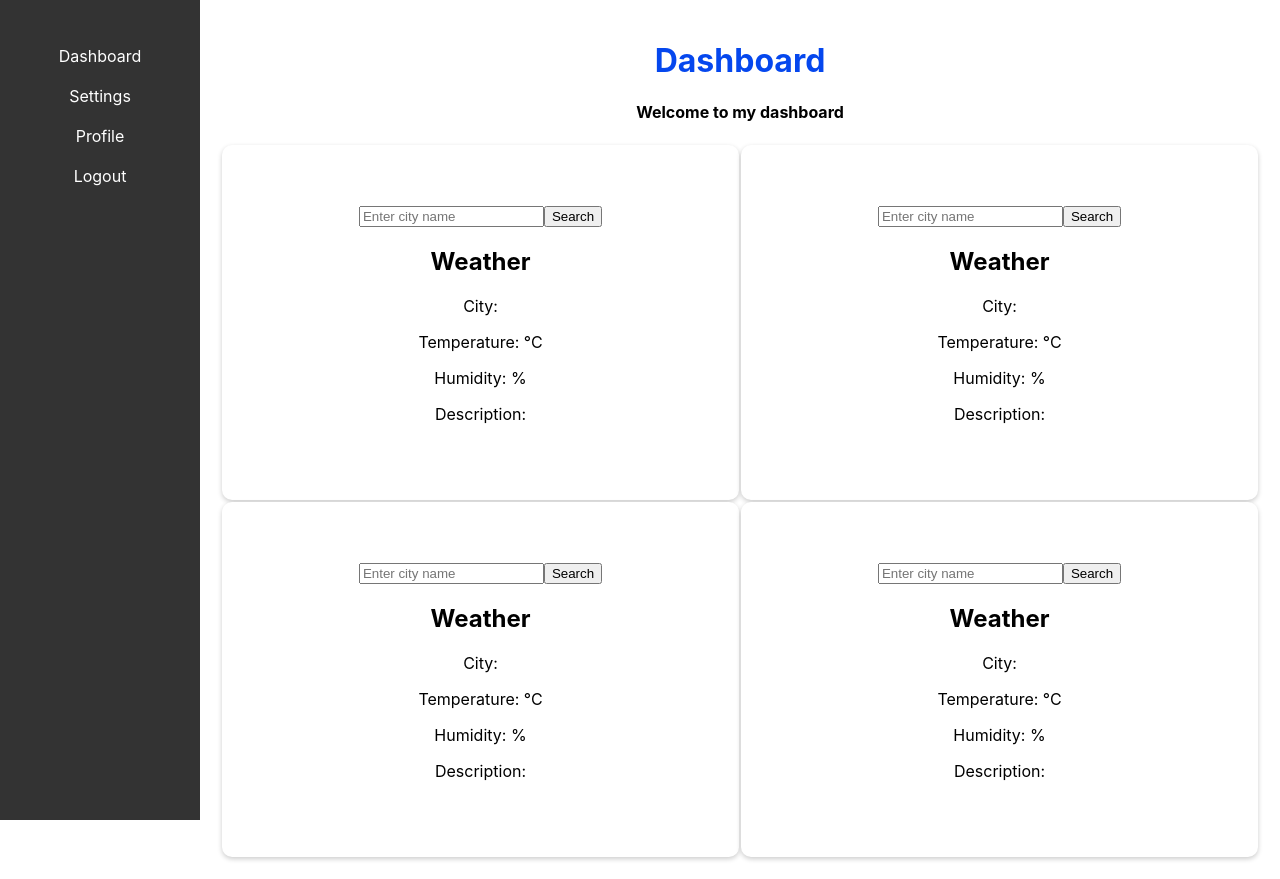
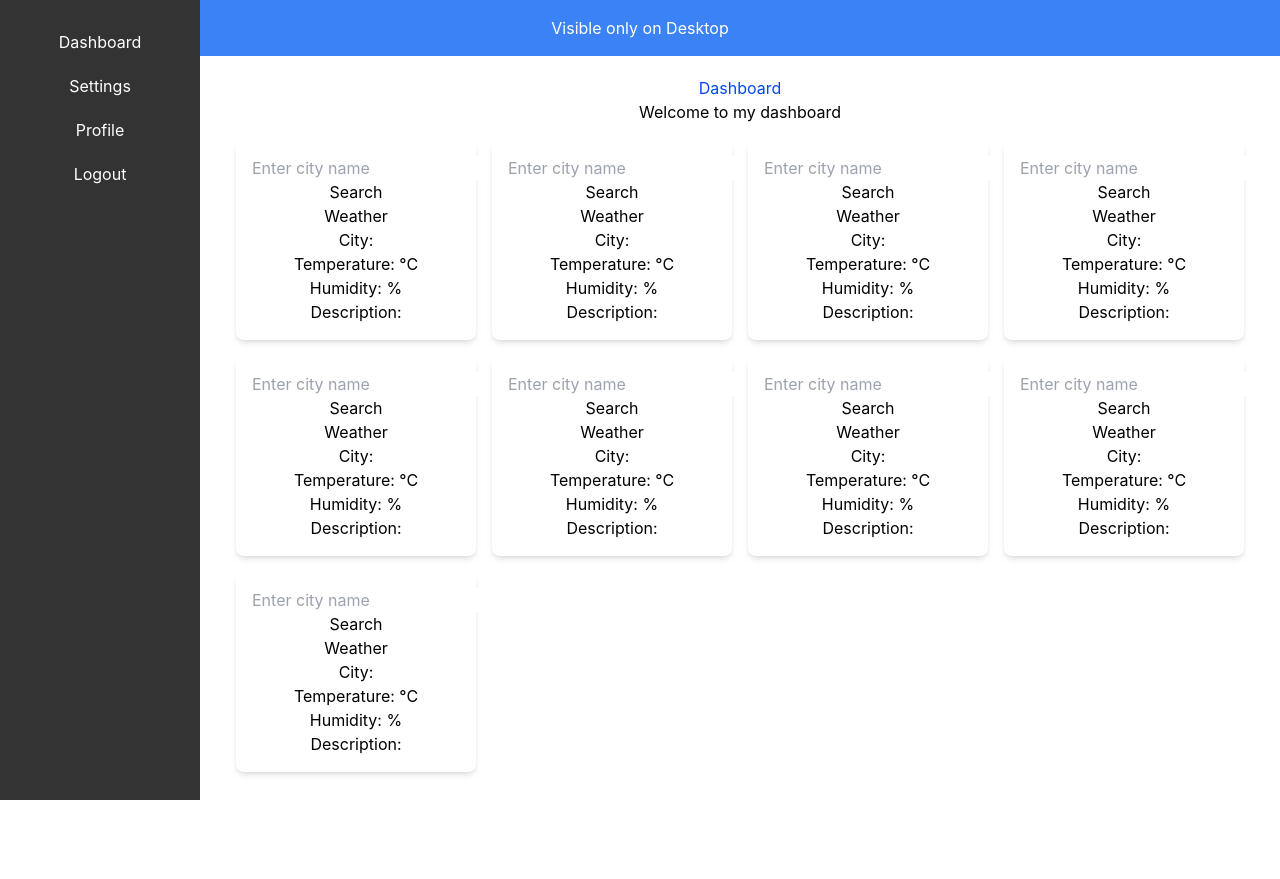
Before and after one commit to paikubpom/DPU-Project, a React (Create React App) app in the folder wheather-dashboard/: page / in a window 1280 px wide. After the commit the page ends 808 px from the top, so only its background shows below. Built offline with nearby package versions, Linux system fonts and the light colour scheme; no server answers.

Commit message:
HW09 Hide-Sidebar CardGrid by Tailwindcss

```diff
--- a/wheather-dashboard/package.json
+++ b/wheather-dashboard/package.json
@@ -35,5 +35,8 @@
       "last 1 firefox version",
       "last 1 safari version"
     ]
+  },
+  "devDependencies": {
+    "tailwindcss": "^3.4.17"
   }
 }
--- a/wheather-dashboard/src/App.js
+++ b/wheather-dashboard/src/App.js
@@ -1,52 +1,20 @@
-import React, { useState } from "react";
+import React from "react";
 import "./App.css";
 import Sidebar from "./components/Sidebar";
-import Dashboard from "./components/Dashboard";
 import Heading2 from "./components/Heading2";
-import "./Dashboard.css";
+import CardGrid from "./components/CardGrid";
+import Hide from "./components/Hide";
 
 function App() {
-  const [cities, setCities] = useState(Array(4).fill(""));
-
-  const handleClick = (index, event) => {
-    const newCities = [...cities];
-    newCities[index] = event.target.previousSibling.value;
-    setCities(newCities);
-  };
-
   return (
     <div className="App">
-      <Sidebar />
+      <Hide />
+      <div className="hidden md:block ">
+        <Sidebar />
+      </div>
       <div className="main-content">
         <Heading2 title="Dashboard" subtitle="Welcome to my dashboard" />
-        <table>
-            <tr>
-              {[0, 1].map((i) => (
-                <td key={i} className="box">
-                  <div>
-                    <input type="text" placeholder="Enter city name" />
-                    <button type="button" onClick={(e) => handleClick(i, e)}>
-                      Search
-                    </button>
-                  </div>
-                  <Dashboard city={cities[i]} />
-                </td>
-              ))}
-            </tr>
-            <tr>
-              {[2, 3].map((i) => (
-                <td key={i} className="box">
-                  <div>
-                    <input type="text" placeholder="Enter city name" />
-                    <button type="button" onClick={(e) => handleClick(i, e)}>
-                      Search
-                    </button>
-                  </div>
-                  <Dashboard city={cities[i]} />
-                </td>
-              ))}
-            </tr>
-        </table>
+        <CardGrid />
       </div>
     </div>
   );
--- a/wheather-dashboard/src/Sidebar.css
+++ b/wheather-dashboard/src/Sidebar.css
@@ -29,7 +29,9 @@
     background-color: #575757;
 }
 
+@media screen and (min-width: 768px) {
 .main-content {
     margin-left: 200px;
     padding: 20px;
 }
+}
--- /dev/null
+++ b/wheather-dashboard/src/components/Card.js
@@ -0,0 +1,31 @@
+import React, { useState } from "react";
+import Dashboard from "./Dashboard";
+
+const Card = (props) => {
+  const [city, setCity] = useState("");
+  const [searchCity, setSearchCity] = useState("");
+
+  const handleChange = (event) => {
+    setCity(event.target.value);
+  };
+
+  const handleSearch = () => {
+    setSearchCity(city);
+  };
+
+  return (
+    <div key={props.number} className="bg-white p-4 shadow-md rounded-lg">
+      <input
+        type="text"
+        placeholder="Enter city name"
+        onChange={handleChange}
+      />
+      <button type="button" onClick={handleSearch}>
+        Search
+      </button>
+      <Dashboard city={searchCity} />
+    </div>
+  );
+};
+
+export default Card;
--- /dev/null
+++ b/wheather-dashboard/src/components/CardGrid.js
@@ -0,0 +1,20 @@
+import Card from "./Card";
+
+export default function CardGrid() {
+  const cards = [];
+  for (let index = 0; index < 9; index++) {
+    cards.push(<Card key={index + 1} number={index + 1} />);
+  }
+
+  return (
+    <div
+      className="grid grid-cols-q
+            sm:grid-cols-2
+            md:grid-cols-3
+            lg:grid-cols-4
+            gap-4 p-4"
+    >
+      {cards}
+    </div>
+  );
+}
--- /dev/null
+++ b/wheather-dashboard/src/components/Hide.js
@@ -0,0 +1,13 @@
+function Hide() {
+    return (
+      <>
+      <div className="hidden md:block bg-blue-500 text-white p-4">
+          Visible only on Desktop
+      </div>
+      <div className="block md:hidden bg-green-500 text-white p-4">
+          Visible only on Mobile
+      </div>
+      </>
+    );
+  }
+  export default Hide;
--- a/wheather-dashboard/src/index.css
+++ b/wheather-dashboard/src/index.css
@@ -1,3 +1,7 @@
+@tailwind base;
+@tailwind components;
+@tailwind utilities;
+
 body {
   margin: 0;
   font-family: -apple-system, BlinkMacSystemFont, 'Segoe UI', 'Roboto', 'Oxygen',
--- /dev/null
+++ b/wheather-dashboard/tailwind.config.js
@@ -0,0 +1,17 @@
+/** @type {import('tailwindcss').Config} */
+module.exports = {
+  content: [
+    "./src/**/*.{js,jsx,ts,tsx}",
+  ],
+  theme: {
+    screens: {
+      sm: '640px',
+      md: '768px',
+      lg: '1024px',
+      xl: '1280px',
+      '2xl': '1536px'
+    },
+  },
+  variants: {},
+  plugins: [],
+}
```
Also changed, not shown: wheather-dashboard/src/components/Sidebar.js (indentation only), 2 other files (tests, documents, lock files or other folders).
